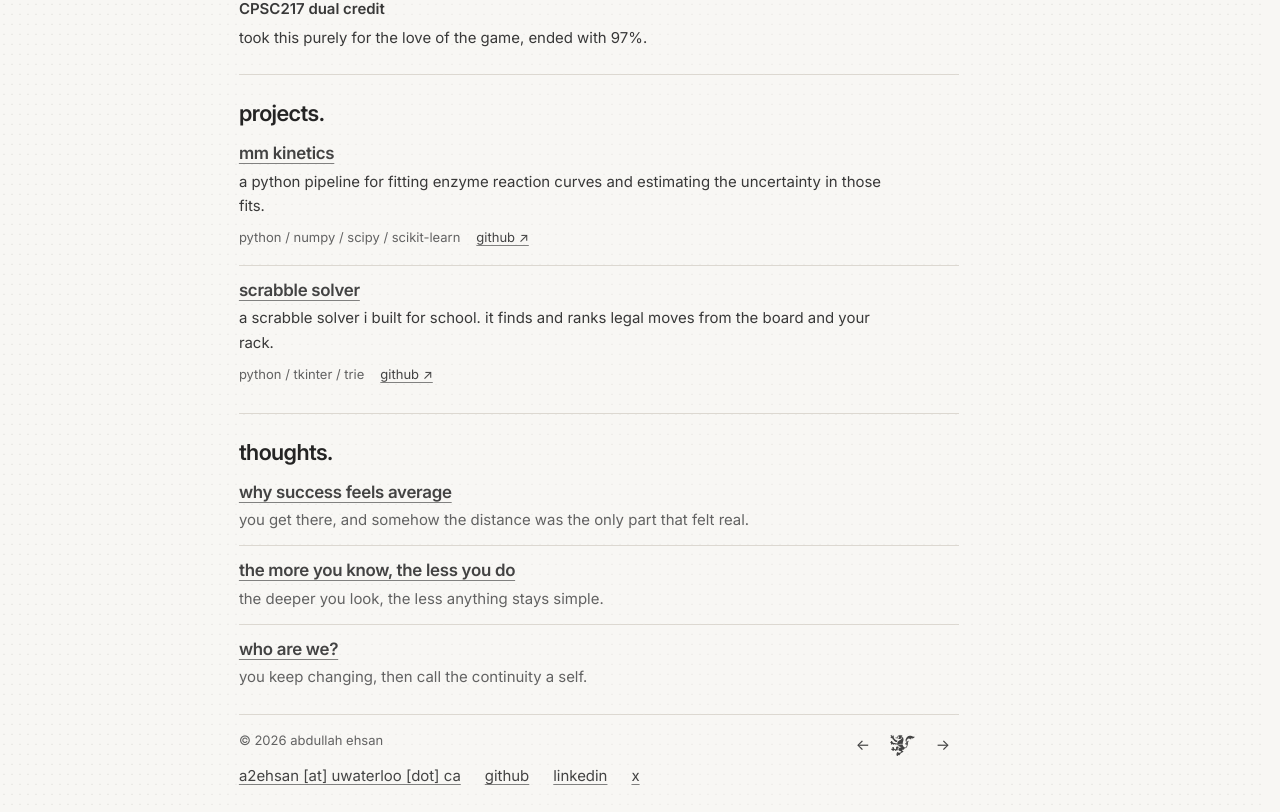
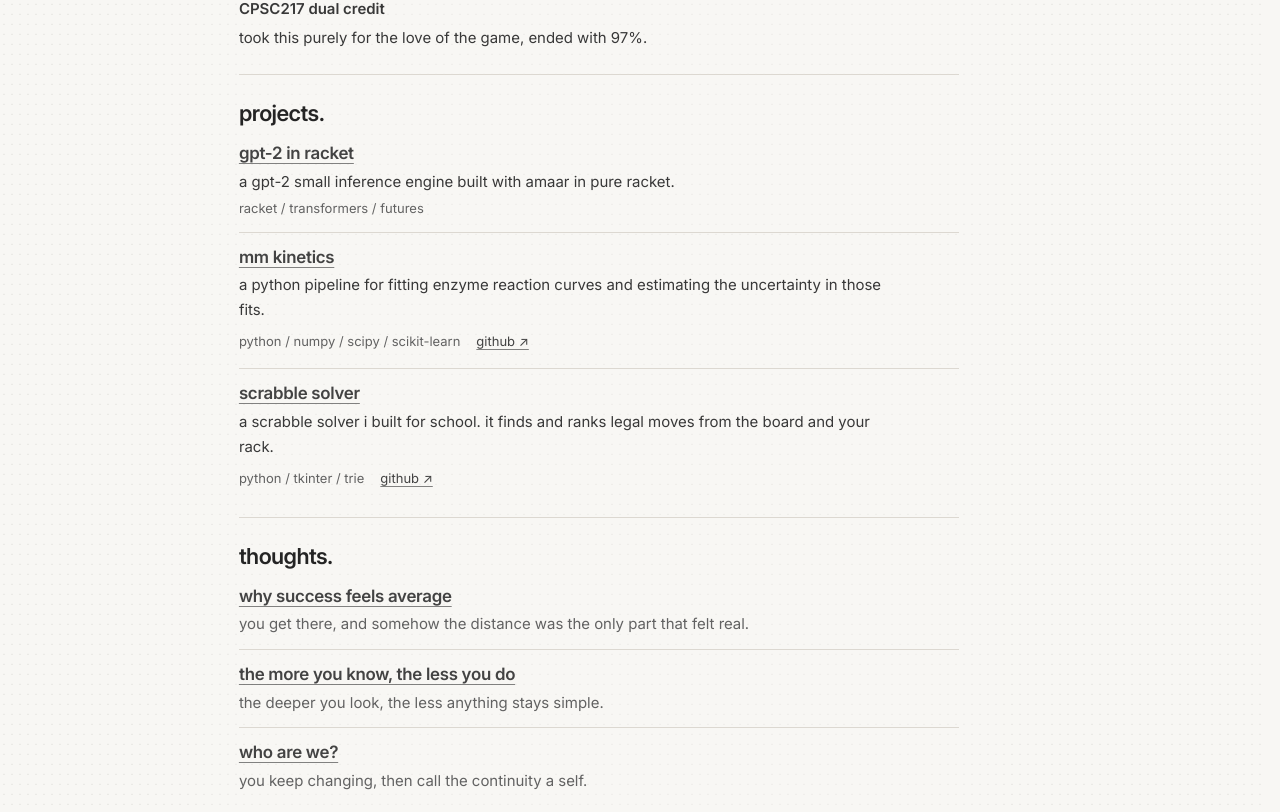
Before and after one commit to aehsan275/portfolio, a React (Vite) app: page / in a window 1280 px wide. Shown: the part 893-1705 px from the top of the page. Built offline with nearby package versions, Linux system fonts and the light colour scheme.

Commit message:
Add GPT-2 in Racket to portfolio projects

```diff
--- a/scripts/check-interface.mjs
+++ b/scripts/check-interface.mjs
@@ -44,7 +44,17 @@ try {
       await page.locator('.page-section > h2').evaluateAll((nodes) => nodes.map((node) => node.id)),
       ['experience', 'education', 'projects', 'thoughts'],
     );
-    assert.equal(await page.locator('.project-entry h3 a').count(), 2);
+    const projectLinks = page.locator('.project-entry h3 a');
+    assert.deepEqual(await projectLinks.allTextContents(), [
+      'gpt-2 in racket',
+      'mm kinetics',
+      'scrabble solver',
+    ]);
+    assert.equal(
+      await projectLinks.first().getAttribute('href'),
+      'https://portfolio-v01-amber.vercel.app/gpt2-rkt.html',
+    );
+    assert.equal(await projectLinks.first().getAttribute('target'), null);
     assert.equal(await page.locator('.thought-entry h3 a').count(), 3);
     assert.equal(await page.locator('.project-writeup, .detail-content').count(), 0);
     assert.equal(await page.locator('.education-entry').count(), 2);
@@ -125,6 +135,8 @@ try {
     ['/projects/rag', '/#projects'],
     ['/projects#project-kinetics', '/projects/mm-kinetics'],
     ['/#project-scrabble', '/projects/scrabble-solver'],
+    ['/#project-gpt2-rkt', '/#project-gpt2-rkt'],
+    ['/projects#project-gpt2-rkt', '/#project-gpt2-rkt'],
     ['/thoughts#2am-thoughts-before-a-midterm', '/thoughts/why-success-feels-average'],
     ['/thoughts/2am-thoughts-before-a-midterm', '/thoughts/why-success-feels-average'],
   ]) {
@@ -219,7 +231,12 @@ try {
   await page.getByRole('dialog', { name: 'Enlarged image' }).waitFor();
   await page.keyboard.press('Escape');
   await page.getByRole('dialog', { name: 'Enlarged image' }).waitFor({ state: 'hidden' });
-  for (const path of ['/not-a-page', '/projects/unknown', '/thoughts/unknown']) {
+  for (const path of [
+    '/not-a-page',
+    '/projects/unknown',
+    '/projects/gpt2-rkt',
+    '/thoughts/unknown',
+  ]) {
     await page.goto(base + path);
     await page.getByRole('heading', { name: 'page not found.' }).waitFor();
     await page.getByRole('link', { name: 'return to the homepage', exact: true }).click();
--- a/src/App.tsx
+++ b/src/App.tsx
@@ -1,5 +1,5 @@
 import { Fragment, useEffect, useRef, useState, type MouseEvent, type PointerEvent } from 'react';
-import { education, experience, profile, projects, thoughts } from './data';
+import { education, experience, localProjects, profile, projects, thoughts } from './data';
 import { DotBackground } from './components/DotBackground';
 import { FloralBorder } from './components/FloralBorder';
 import { useTheme } from './useTheme';
@@ -345,7 +345,7 @@ function PortfolioContent({ reduced, initialHome }: { reduced: boolean; initialH
                 <h3 id={`project-${project.id}`} tabIndex={-1}>
                   <a
                     className="d-link project-title"
-                    href={`/projects/${project.id}`}
+                    href={'href' in project ? project.href : `/projects/${project.id}`}
                     data-preview-dismissed={
                       previewSection?.image && previewDismissed ? '' : undefined
                     }
@@ -418,7 +418,7 @@ function PortfolioContent({ reduced, initialHome }: { reduced: boolean; initialH
 }
 
 function getDetail(path: string) {
-  const project = projects.find((item) => path === '/projects/' + item.id);
+  const project = localProjects.find((item) => path === '/projects/' + item.id);
   if (project) return { ...project, parentLabel: 'projects' };
   const post = thoughts.find((item) => path === '/thoughts/' + item.id);
   if (post) return { ...post, parentLabel: 'thoughts' };
@@ -706,12 +706,12 @@ function readLocation(): Location {
   if ((path === '/' || path === '/projects' || path === '/thoughts') && oldFragments[url.hash])
     destination = oldFragments[url.hash];
   if (path === '/') {
-    if (projects.some((p) => url.hash === '#project-' + p.id))
+    if (localProjects.some((p) => url.hash === '#project-' + p.id))
       destination = '/projects/' + url.hash.slice('#project-'.length);
     else if (['#project-raytracer', '#project-http', '#project-rag'].includes(url.hash))
       destination = '/projects';
   }
-  if (path === '/projects' && projects.some((p) => url.hash === '#project-' + p.id))
+  if (path === '/projects' && localProjects.some((p) => url.hash === '#project-' + p.id))
     destination = '/projects/' + url.hash.slice('#project-'.length);
   if (path === '/thoughts' && thoughts.some((p) => url.hash === '#' + p.id))
     destination = '/thoughts/' + url.hash.slice(1);
--- a/src/data.ts
+++ b/src/data.ts
@@ -42,6 +42,15 @@ export const education = {
 };
 
 export const projects = [
+  {
+    id: 'gpt2-rkt',
+    title: 'gpt-2 in racket',
+    description: 'a gpt-2 small inference engine built with amaar in pure racket.',
+    tech: ['racket', 'transformers', 'futures'],
+    note: '',
+    repository: '',
+    href: 'https://portfolio-v01-amber.vercel.app/gpt2-rkt.html',
+  },
   {
     id: 'mm-kinetics',
     details: [] as readonly string[],
@@ -221,6 +230,9 @@ export const projects = [
   },
 ] as const;
 export type Project = (typeof projects)[number];
+export const localProjects = projects.filter(
+  (project): project is Exclude<Project, { href: string }> => !('href' in project),
+);
 
 export const thoughts = [
   {
--- a/src/metadata.ts
+++ b/src/metadata.ts
@@ -1,14 +1,14 @@
-import { profile, projects, thoughts } from './data';
+import { localProjects, profile, thoughts } from './data';
 
 export const siteUrl = 'https://abdullahehsan.vercel.app';
 export const pagePaths = [
   '/',
-  ...projects.map((project) => `/projects/${project.id}`),
+  ...localProjects.map((project) => `/projects/${project.id}`),
   ...thoughts.map((post) => `/thoughts/${post.id}`),
 ];
 
 export function pageMetadata(path: string) {
-  const detail = [...projects, ...thoughts].find(
+  const detail = [...localProjects, ...thoughts].find(
     (item) => path === `/projects/${item.id}` || path === `/thoughts/${item.id}`,
   );
   const pages: Record<string, { title: string; description: string }> = {
```
